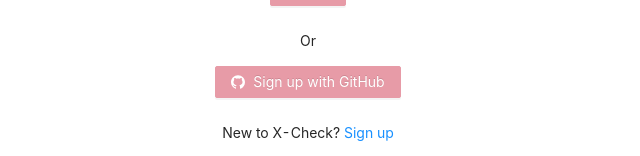
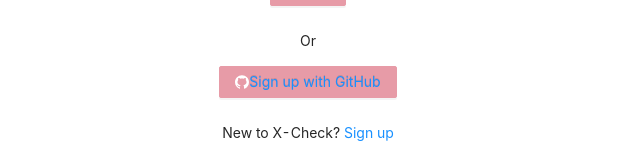
Before and after one commit to Nikita3026/xcheck, a React (Create React App) app in the folder xcheck/: page / in a window 1280 px wide. Shown: the part 445-601 px from the top of the page, without its empty margins (332-972 px from the left). Built offline with nearby package versions, Linux system fonts and the light colour scheme.

Commit message:
feat: add request in github-oauth

```diff
--- /dev/null
+++ b/xcheck/src/components/AuthorizationComponent/AuthAPI.tsx
@@ -0,0 +1,6 @@
+import axios from "axios"
+
+export default axios.create({
+  baseURL: "https://github.com/login/oauth/access_token",
+  responseType: "json",
+});
--- a/xcheck/src/components/AuthorizationComponent/AuthConstants.ts
+++ b/xcheck/src/components/AuthorizationComponent/AuthConstants.ts
@@ -1,6 +1,8 @@
-export const githubAuth ={
-    githubHref: 'https://github.com/login/oauth/authorize?client_id=36984bd60624ab1ea219&redirect_uri=http://localhost:3000/',
-    client_id: '36984bd60624ab1ea219',
-    client_sercret: 'ce8704e34fa59e158b2b8884f5b69304a34aa27c'
+export const githubAuthConst ={
+    githubHref: 'https://github.com/login/oauth/authorize?client_id=cea86e6977b22536af83&scope=user&redirect_uri=http://localhost:3000/tasks',
+    client_id: 'cea86e6977b22536af83',
+    client_sercret: '4d2e92daea3f631a26e5bdd71802e51264cd624b'
 }
-export const passwordRegExp = /^(?=.*[A-Z])(?=.*[0-9])(?=.*[a-z]).{8,}$/;
+
+/* https://github.com/login/oauth/access_token?client_id=cea86e6977b22536af83&code=31929a1520b56c5c456b&client_sercret=4d2e92daea3f631a26e5bdd71802e51264cd624b&redirect_uri=http://localhost:3000/tasks
+ */export const passwordRegExp = /^(?=.*[A-Z])(?=.*[0-9])(?=.*[a-z]).{8,}$/;
--- a/xcheck/src/components/AuthorizationComponent/AuthorizationForm.tsx
+++ b/xcheck/src/components/AuthorizationComponent/AuthorizationForm.tsx
@@ -6,6 +6,7 @@ import Requests from '../../utils/requests/requests'
 import ModalComponent from './Modal'
 import { SelectValue } from 'antd/lib/select';
 import {Link} from 'react-router-dom';
+
 import {
   Form,
   Input,
@@ -39,7 +40,8 @@ class AuthorizationForm extends Component<IAuth, {}>{
       passwordRepeat: '',
       error: '',
       isAuthorizationEnd:false,
-      isLoad: false
+      isLoad: false,
+      isGithubOAuth: false
     };
     formItemLayout = {
         labelCol: {
@@ -77,7 +79,9 @@ class AuthorizationForm extends Component<IAuth, {}>{
     selectHandler = (event : SelectValue) => {
       this.setState({role: event});
     }
+    githubOAuth = () => {
 
+    }
     render(){
       if(this.state.isAuthorizationEnd) return <Redirect to='/tasks'/>
         return(
@@ -162,13 +166,7 @@ class AuthorizationForm extends Component<IAuth, {}>{
             </Form.Item>
             <p className='auth-choise'>Or</p>
             <Form.Item>
-              <ModalComponent text='Sign up with GitHub'/>
-                {/* <Button type="primary" htmlType="submit">
-                  <a href={githubAuth.githubHref} className='github-href'>
-                    <GithubFilled className='github-icon'/>
-                    Sign up with GitHub
-                  </a>
-                </Button> */}
+              <ModalComponent text='Sign up with GitHub' isGithubOAuth={() => this.githubOAuth()}/>
             </Form.Item>
             <Form.Item>
                 <p className='authorization-transition'>New to X-Check? <Link to='/registration'>Sign up</Link></p>
--- a/xcheck/src/components/AuthorizationComponent/Modal.tsx
+++ b/xcheck/src/components/AuthorizationComponent/Modal.tsx
@@ -1,11 +1,12 @@
 import React, {Component} from 'react'
-import { githubAuth } from './AuthConstants'
-import { Modal, Button, Select } from 'antd';
+import { githubAuthConst } from './AuthConstants'
+import { Modal, Button, Select, Form } from 'antd';
 import { GithubFilled } from '@ant-design/icons';
 import { SelectValue } from 'antd/lib/select';
+import { TeamOutlined } from '@ant-design/icons';
 const { Option } = Select;
 
-class ModalComponent extends Component<{text:string}, {}> {
+class ModalComponent extends Component<{ text:string, isGithubOAuth: Function}, {}> {
   state = {
     visible: false,
     isRoleSelected: false,
@@ -25,8 +26,9 @@ class ModalComponent extends Component<{text:string}, {}> {
         this.setState({
             visible: false,
         });
-        window.location.href=githubAuth.githubHref;
-    } else this.setState({error: 'Select the role'})
+        window.location.href=githubAuthConst.githubHref;
+    } else this.setState({error: 'Select the role'});
+    this.props.isGithubOAuth();
   };
 
   handleCancel = (e : React.MouseEvent<HTMLElement>) => {
@@ -47,16 +49,28 @@ class ModalComponent extends Component<{text:string}, {}> {
     return (
       <>
         <Button type="primary" onClick={this.showModal}>
-            <GithubFilled/>
-          {this.props.text}
+            <GithubFilled/><a href={githubAuthConst.githubHref}>
+          {this.props.text}</a>
         </Button>
-        <Modal
+       {/*  <Modal
           title="Please select your role"
           visible={this.state.visible}
           onOk={this.handleOk}
           onCancel={this.handleCancel}
         >
+          <Form
+            name="signin"
+            id='form'
+          >
             <p className='error-block'>{this.state.error}</p>
+            <Form.Item
+                  name="select"
+                  label={<TeamOutlined />}
+                  rules={[{
+                    required: true,
+                    message: 'Please select your role!',
+                  },]}
+                >
               <Select placeholder="Please select your role"
                   className='select'
                   onChange={ e => this.selectHandler(e) }>
@@ -64,7 +78,9 @@ class ModalComponent extends Component<{text:string}, {}> {
                   <Option value="student">Student</Option>
                   <Option value="supervizor">Supervizor</Option>
               </Select>
-        </Modal>
+            </Form.Item>
+          </Form>
+        </Modal> */}
       </>
     );
   }
--- a/xcheck/src/components/TasksPage/TasksPage.tsx
+++ b/xcheck/src/components/TasksPage/TasksPage.tsx
@@ -1,12 +1,47 @@
 import React, { Component } from 'react'
 import Navbar from '../Navbar/Navbar'
 import TasksList from './TasksList'
-
+import AuthAPI from '../AuthorizationComponent/AuthAPI'
+import axios from "axios"
+import {githubAuthConst} from '../AuthorizationComponent/AuthConstants'
 interface Props {
     history:object
 }
 
 export class TasksPage extends Component<Props,{}> {
+    async componentDidMount() {
+        const code :any = window.location.href.match(/\?code=(.*)/);
+        console.log(code[1]);
+        const jsonData = JSON.stringify(code);
+        const token = await axios.post(`https://github.com/login/oauth/access_token?client_id=${githubAuthConst.client_id}&client_sercret=${githubAuthConst.client_sercret}&code=${code[1]}`,
+            code[1], {
+            headers: {
+                'Accept': 'application/json',
+                'Content-Type': 'application/json',
+            }}
+        ).then((response) => {
+
+            const accessToken = response.data.access_token
+            console.log(response.data, 'accessToken: ', accessToken)
+
+        })
+        console.log(token)
+        /* try {
+          const response = await axios.post(`https://github.com/login/oauth/access_token?client_id=${githubAuthConst.client_id}&code=${code}&client_sercret=${githubAuthConst.client_sercret}&redirect_uri=http://localhost:3000/tasks`);
+          console.log(response);
+        } catch (error) {
+          console.error(error);
+        } */
+        /* if (code) {
+          fetch(`https://gitstar.herokuapp.com/authenticate/${code}`)
+            .then(response => response.json())
+            .then(({ token }) => {
+              this.setState({
+                token
+              });
+            });
+        } */
+      }
     render() {
         return (
             <div className = "tasks-page-container">
```
Lines whose indentation alone changed are shown as unchanged.
